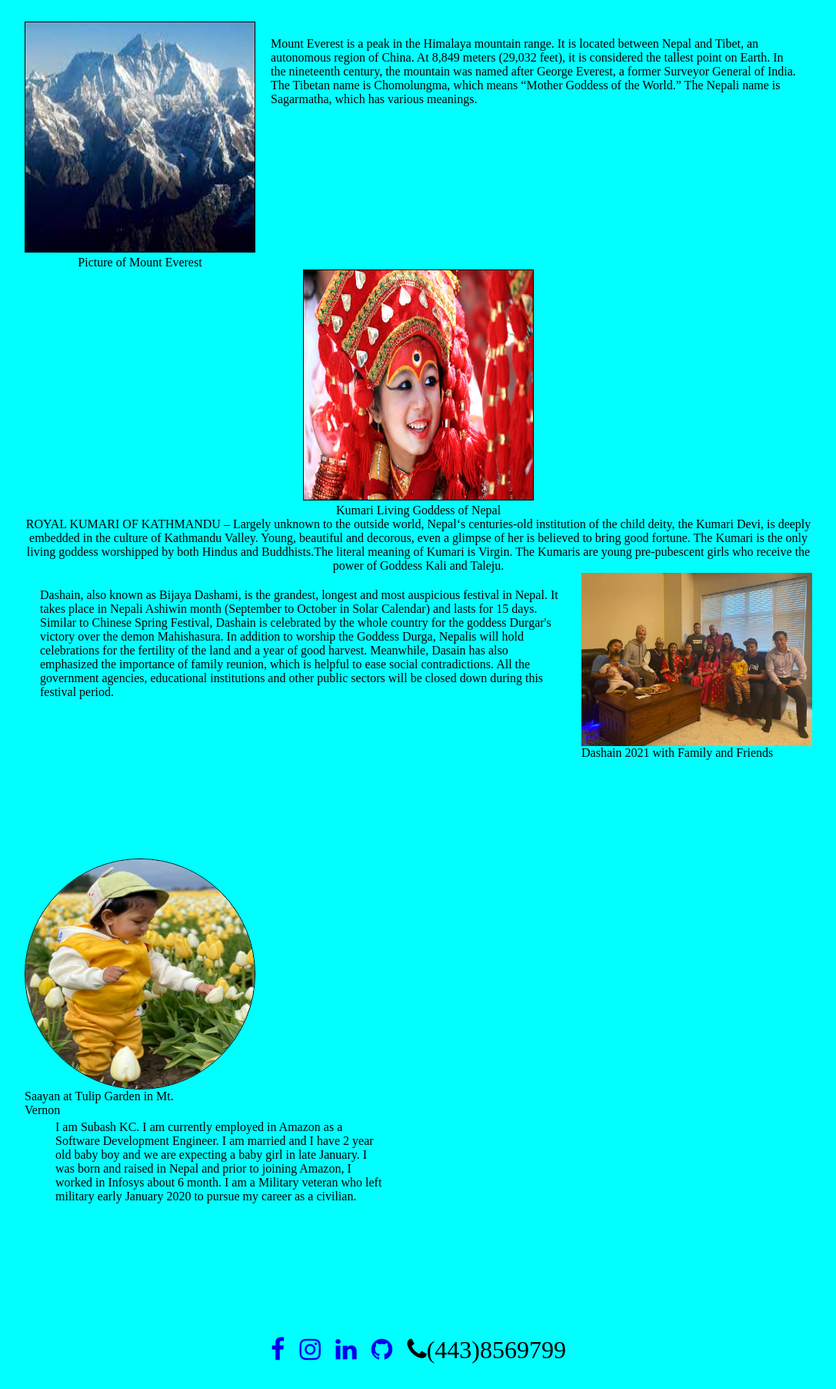
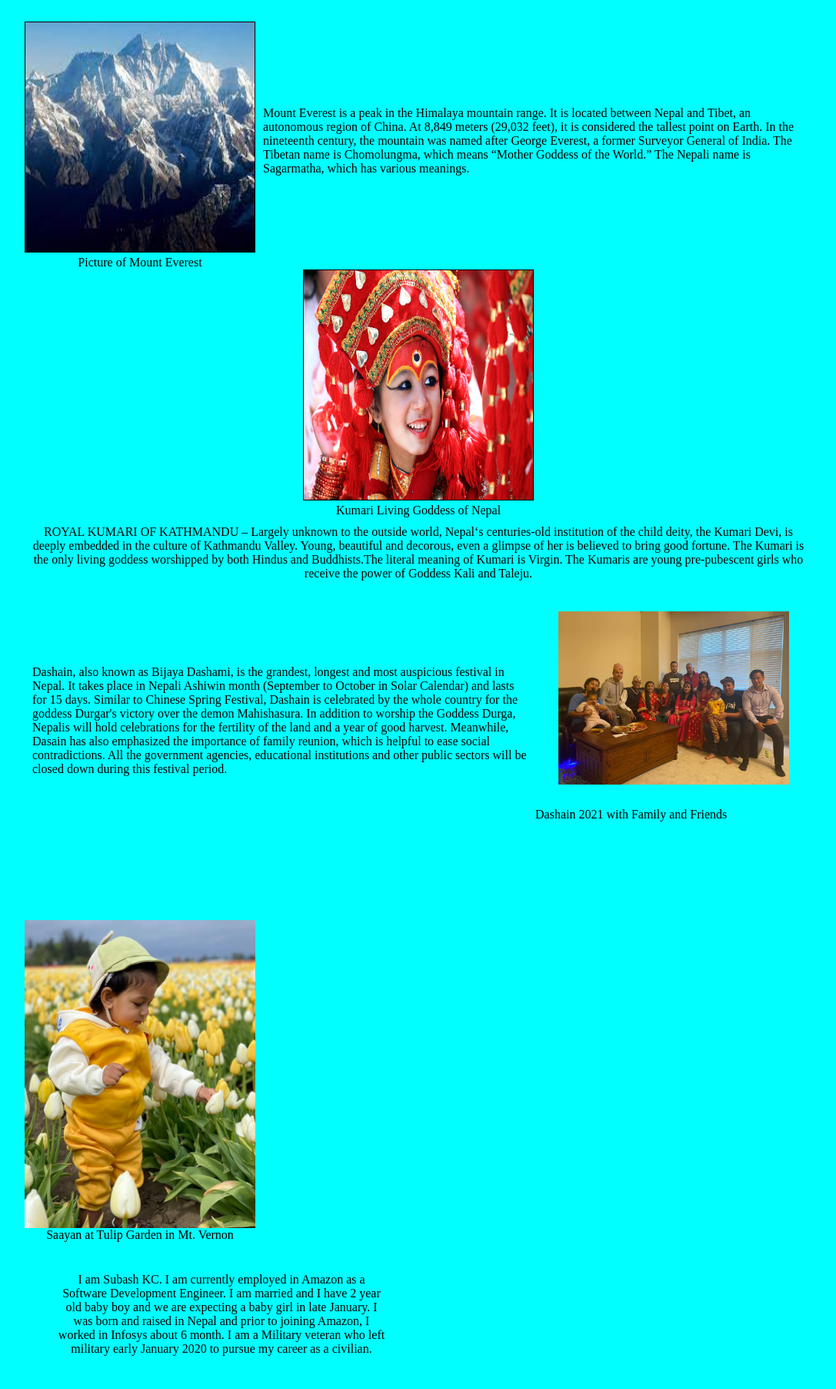
Before and after one commit to subash-kc/subash-kc.github.io, a plain HTML site: page index.html in a window 1280 px wide. Shown: the part 900-2704 px from the top of the page at 77% size, without its empty margins (96-1183 px from the left). Drawn offline with Linux system fonts and the light colour scheme.

Commit message:
More styles added

```diff
--- a/index.html
+++ b/index.html
@@ -45,7 +45,7 @@
         <div class="blog-container">
             <div class="blog-section">
                 <div class="blog-img-container">
-                    <div style="display:flex">
+                    <div class="images-mt-everest" style="display:flex">
                     <div class="blog-image">
 
                         <img src="images/mt-everest.jfif" alt="Image of Mount Everest" class="mt-everest"><span class="img-mt-everest">Picture of Mount Everest</span>
@@ -54,7 +54,7 @@
                     <p class="text-mt-everest">Mount Everest is a peak in the Himalaya mountain range. It is located between Nepal and Tibet, an autonomous region of China. At 8,849 meters (29,032 feet), it is considered the tallest point on Earth. In the nineteenth century, the mountain was named after George Everest, a former Surveyor General of India. The Tibetan name is Chomolungma, which means “Mother Goddess of the World.” The Nepali name is Sagarmatha, which has various meanings.</p>
                     </div>
                     </div>
-                    <div style="    margin: auto;
+                    <div style="margin: auto;
                     width: 100%;
                     text-align: center;">
 
@@ -88,12 +88,13 @@
         <div class="about-container">
             <div class="about-section">
                 <div class="img-container">
-                    <div class="about-image">
+                    <div class="about-image" style="margin: auto; width: 100%; text-align: center;">
                         <img class="saayan" src="images/saayan.jpg" alt=""><span class="saayan-span">Saayan at Tulip Garden in Mt. Vernon</span>
+                        <p class="about-text">I am Subash KC. I am currently employed in Amazon as a Software Development Engineer. I am married and I have 2 year old baby boy and we are expecting a baby girl in late January. I was born and raised in Nepal and prior to joining Amazon, I worked in Infosys about 6 month. I am a Military veteran who left military early January 2020 to pursue my career as a civilian.</p>
                     </div>
                 </div>
             </div>
-            <div class="about-text">I am Subash KC. I am currently employed in Amazon as a Software Development Engineer. I am married and I have 2 year old baby boy and we are expecting a baby girl in late January. I was born and raised in Nepal and prior to joining Amazon, I worked in Infosys about 6 month. I am a Military veteran who left military early January 2020 to pursue my career as a civilian.</div>
+
         </div>
     </section>
 
--- a/styles.css
+++ b/styles.css
@@ -143,6 +143,10 @@ blog-image-container {
     flex-flow: wrap;
 }
 
+.images-mount-everest {
+    display: flex;
+}
+
 
 .mt-everest {
     border: 1px solid;
@@ -158,7 +162,14 @@ blog-image-container {
 }
 
 .text-mt-everest {
-    padding: 20px;
+    padding: 10px;
+    margin-top: 100px;
+}
+
+.images-kumari {
+    margin: auto;
+    width: 100%;
+    text-align: center;
 }
 
 .living-goddess {
@@ -172,8 +183,14 @@ blog-image-container {
     height: auto
 }
 
+.text-kumari {
+    padding: 10px;
+    word-wrap: break-word;
+}
+
 .dashain-image {
     display: flex;
+    margin: 30px;
     align-items: center;
     justify-content: center;
     width: 300px;
@@ -181,7 +198,12 @@ blog-image-container {
 }
 
 .dashain-with-family {
-    margin: 20px;
+    margin: 10px;
+    margin-top: 100px;
+}
+
+.dashain-festival-family {
+   text-align: center;
 }
 
 /*
@@ -207,17 +229,16 @@ About Section
 }
 
 .saayan {
-    display: flex;
-    justify-content: left;
-    align-items: flex-end;
-    border: 1px solid;
-    border-radius: 50%;
+    display: block;
+    margin-left:auto;
+    margin-right: auto;
+    margin: auto;
     width: 300px;
-    height: 300px;
 
 }
 
-.saayan-span img{
+
+.saayan-span {
     text-align: center;
 }
 
```
